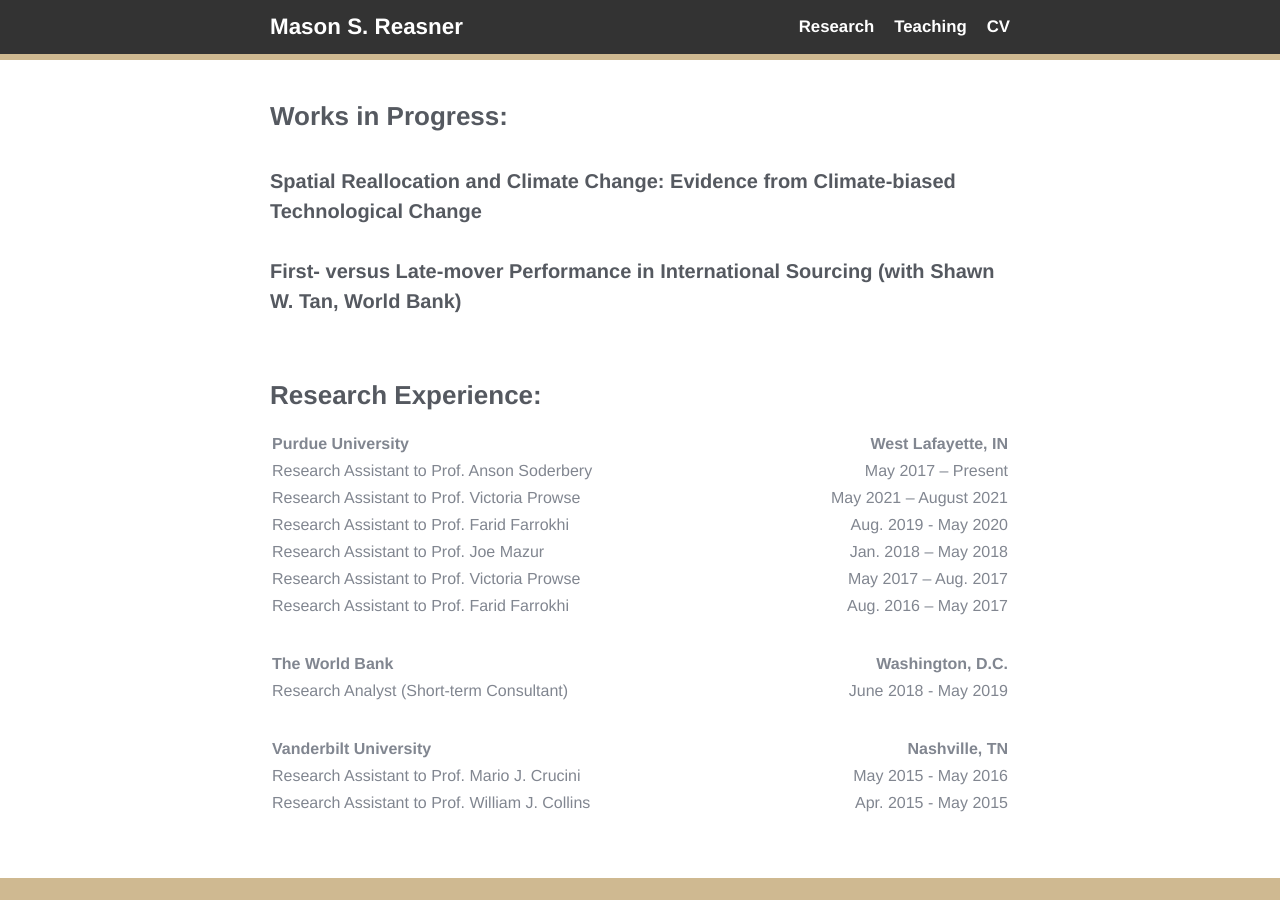
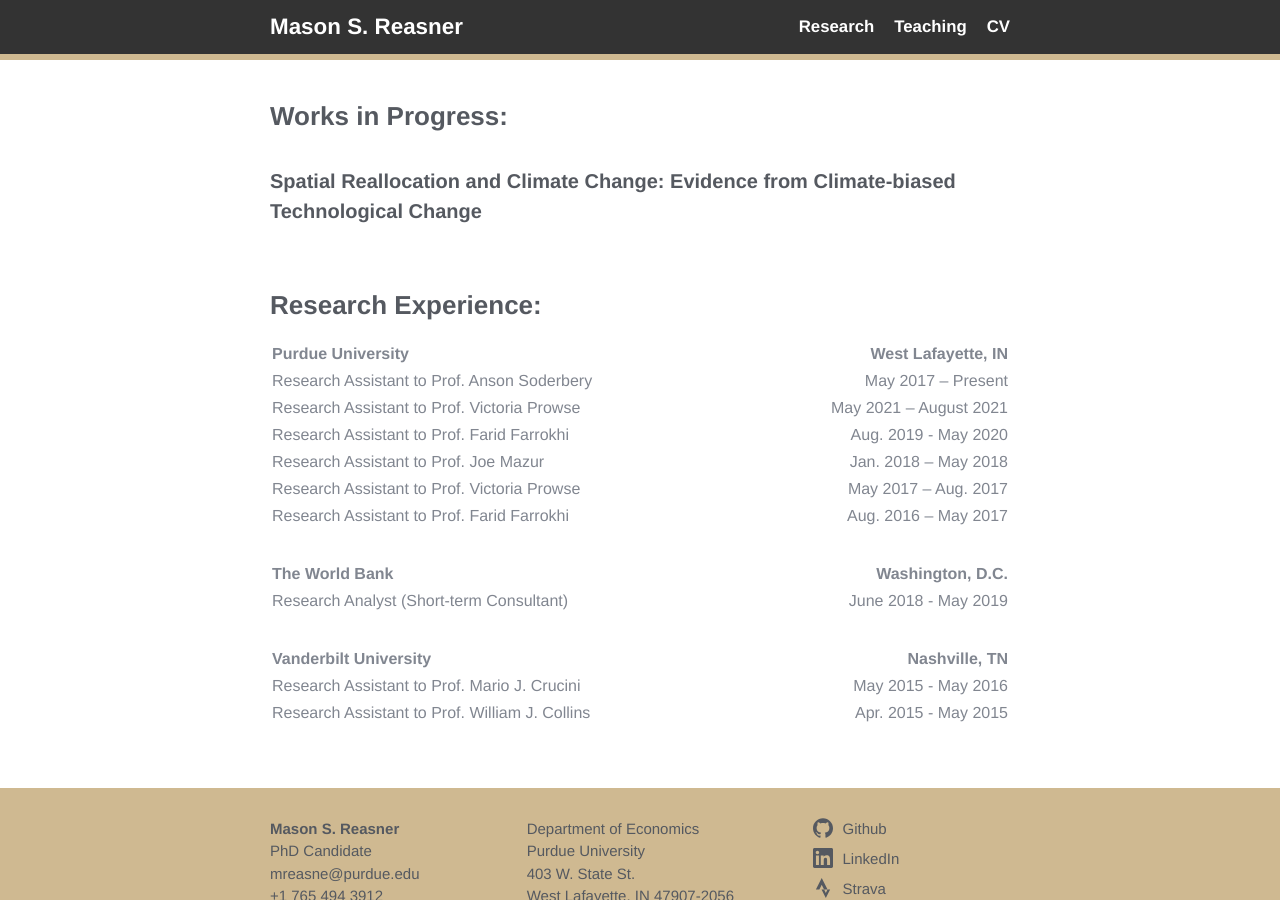
Before and after one commit to reasner/reasner.github.io, a Jekyll site: the page built from research.md, in a window 1280 px wide and 900 px high, scrolled down 1391 px. Built offline with Jekyll 4.4.1, drawn with Linux system fonts in a browser that asks for light colours.

```diff
--- a/research.md
+++ b/research.md
@@ -27,8 +27,6 @@ I estimate county-level fiscal multipliers using shocks to military employment t
 
 #### Spatial Reallocation and Climate Change: Evidence from Climate-biased Technological Change
 
-#### First- versus Late-mover Performance in International Sourcing (with Shawn W. Tan, World Bank)
-
 ### Research Experience:
 
 | Purdue University | West Lafayette, IN |
```
Also changed, not shown: 2 other files.
